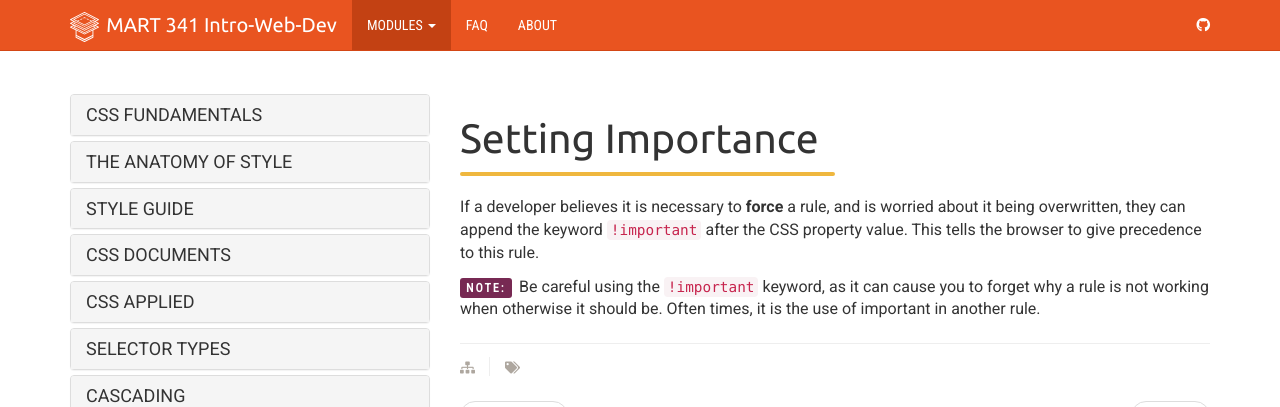
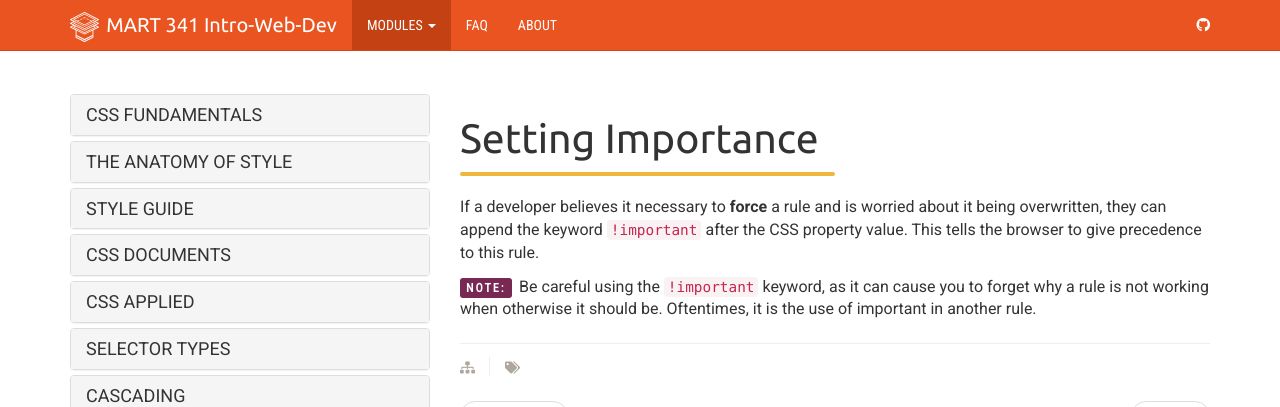
Before and after one commit to Montana-Media-Arts/webDesignFall2024, a Jekyll site: the page built from _docs/topic-09/07-cascade/04-page.md, in a window 1280 px wide. Shown: the top 407 px of the page. Built offline with Jekyll 4.4.1, drawn with Linux system fonts in a browser that asks for light colours; nearby versions of some CDN libraries.

Commit message:
Update 04-page.md

```diff
--- a/_docs/topic-09/07-cascade/04-page.md
+++ b/_docs/topic-09/07-cascade/04-page.md
@@ -6,9 +6,9 @@ permalink: /topic-09/cascade-important/
 
 <div class="divider-heading"></div>
 
-If a developer believes it is necessary to **force** a rule, and is worried about it being overwritten, they can append the keyword `!important` after the CSS property value. This tells the browser to give precedence to this rule.
+If a developer believes it necessary to **force** a rule and is worried about it being overwritten, they can append the keyword `!important` after the CSS property value. This tells the browser to give precedence to this rule.
 
-<span class="label label-info">NOTE:</span> Be careful using the `!important` keyword, as it can cause you to forget why a rule is not working when otherwise it should be. Often times, it is the use of important in another rule.
+<span class="label label-info">NOTE:</span> Be careful using the `!important` keyword, as it can cause you to forget why a rule is not working when otherwise it should be. Oftentimes, it is the use of important in another rule.
 
 
 <div class="codepen-embed">
```
